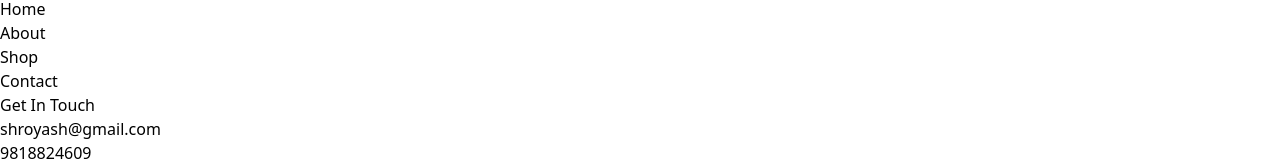
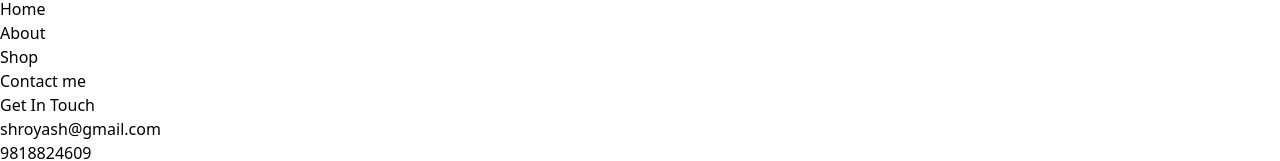
Before and after one commit to shroyash/E-Commerce, a React (Vite) app in the folder Multi-Shop/: page /product/1 in a window 1280 px wide. Shown: the part 483-644 px from the top of the page. Built offline with nearby package versions, Linux system fonts and the light colour scheme; no server answers.

Commit message:
product component updated

```diff
--- a/Multi-Shop/src/Component/Footer.tsx
+++ b/Multi-Shop/src/Component/Footer.tsx
@@ -33,7 +33,7 @@
                 <Link to="/shop">Shop</Link>
               </li>
               <li>
-                <Link to="/contact">Contact</Link>
+                <Link to="/contact">Contact me</Link>
               </li>
             </ul>
           </div>
```
